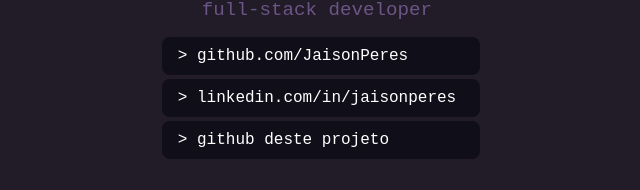
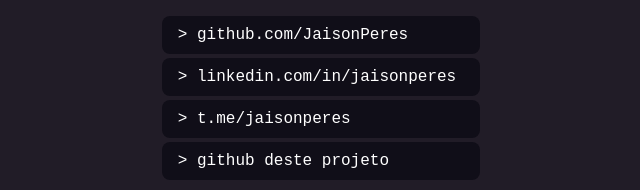
Before and after one commit to JaisonPeres/jaisonperes, a React (Vite) app: page / in a window 1280 px wide. Shown: the part 426-616 px from the top of the page, without its empty margins (323-963 px from the left). Built offline with nearby package versions, Linux system fonts and the light colour scheme.

Commit message:
fix: add telegram link
Signed-off-by: Jaison Peres <jaison.peres@payface.com.br>

```diff
--- a/src/pages/Home.tsx
+++ b/src/pages/Home.tsx
@@ -21,6 +21,11 @@
       target: "_blank"
     },
     {
+      url: "https://t.me/jaisonperes",
+      label: "> t.me/jaisonperes",
+      target: "_blank"
+    },
+    {
       url: 'https://github.com/JaisonPeres/jaisonperes',
       label: '> github deste projeto',
       target: '_blank'
```
